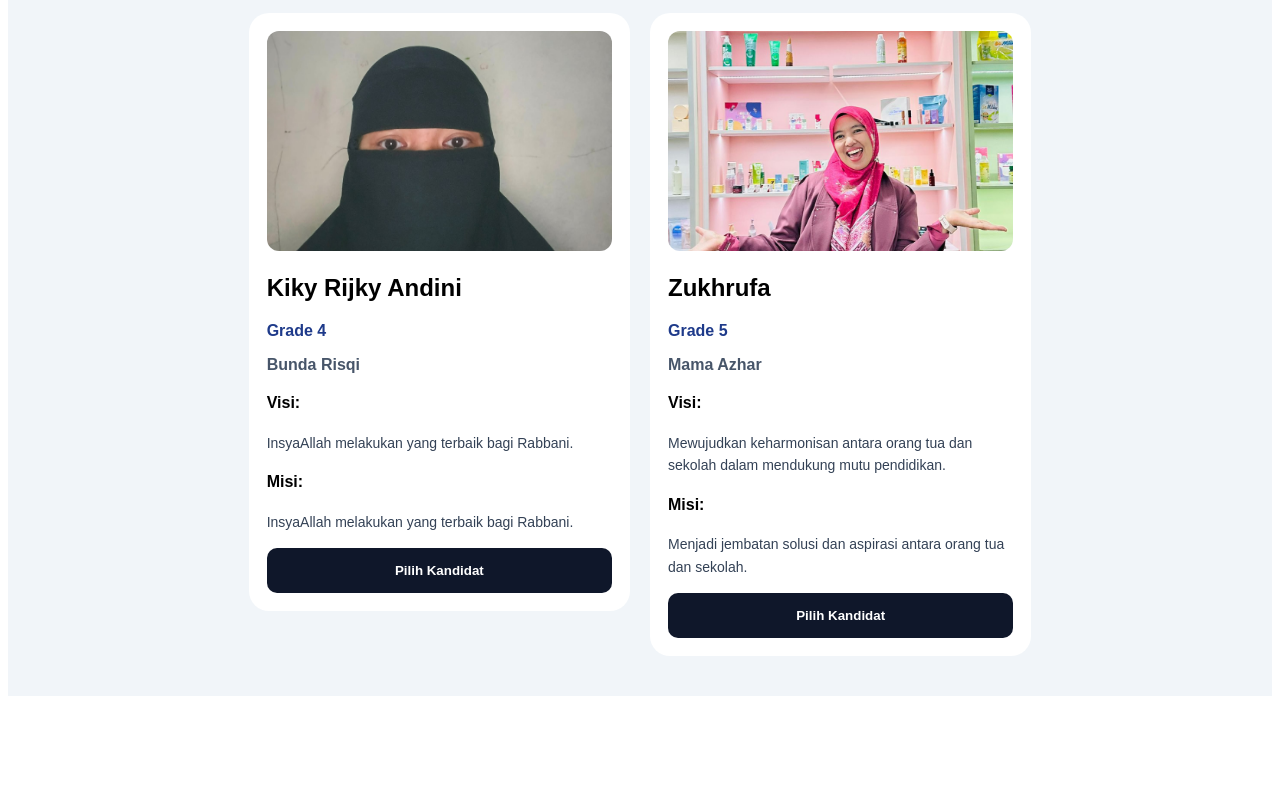
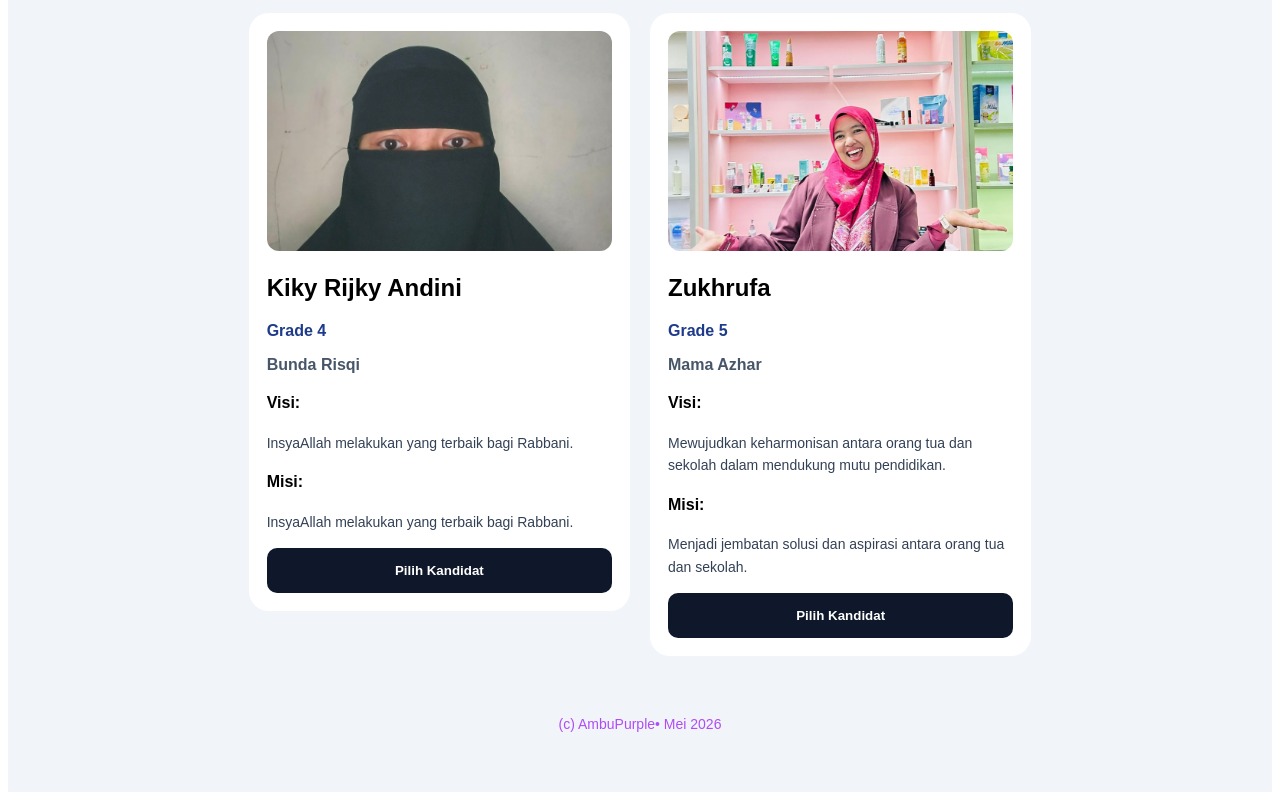
Before and after one commit to awbelajar-hash/voting-komite, a React (Vite) app: page / in a window 1280 px wide. Shown: the part 1347-2147 px from the top of the page. Before the commit the page ends 2051 px from the top, so only its background shows below. Built offline with nearby package versions, Linux system fonts and the light colour scheme; no server answers; the database is empty.

Commit message:
tambah footer pembuat website

```diff
--- a/src/App.jsx
+++ b/src/App.jsx
@@ -587,6 +587,17 @@ style={{
           </div>
         ))}
       </div>
+      <div
+  style={{
+    marginTop: "60px",
+    textAlign: "center",
+    color: "#af4df5",
+    fontSize: "14px",
+    paddingBottom: "20px",
+  }}
+>
+(c) AmbuPurple• Mei 2026
+</div>
     </div>
   );
 }
```
